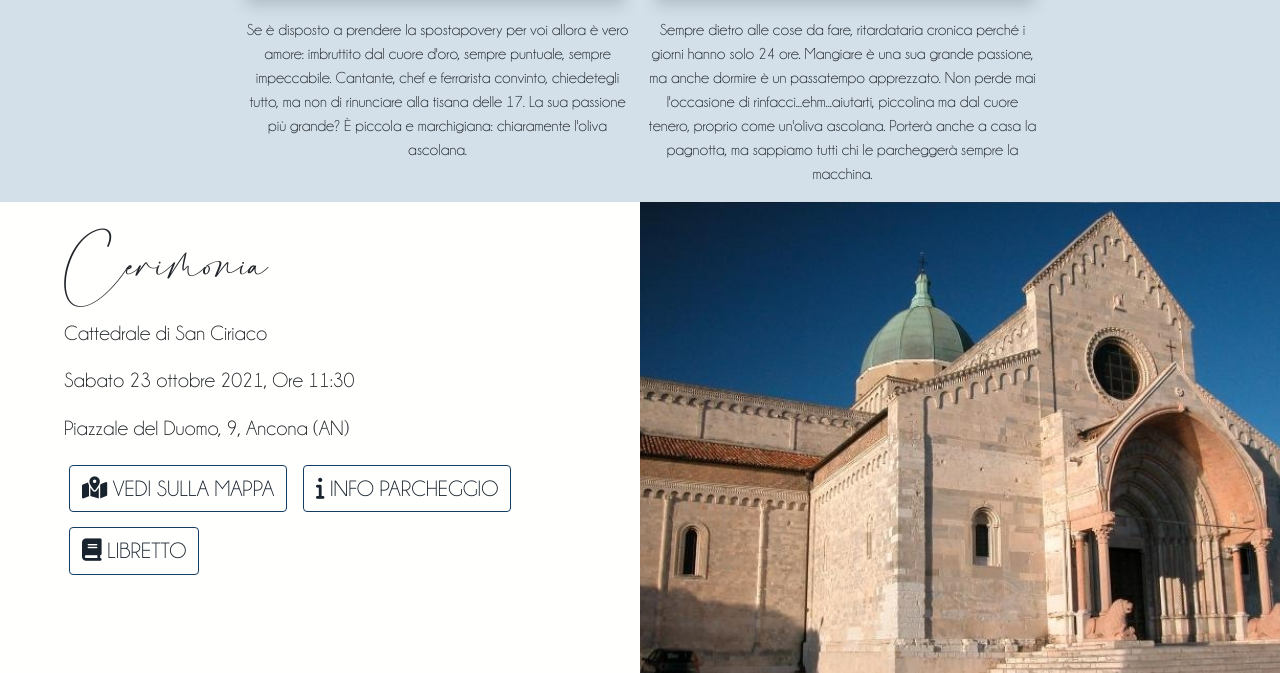
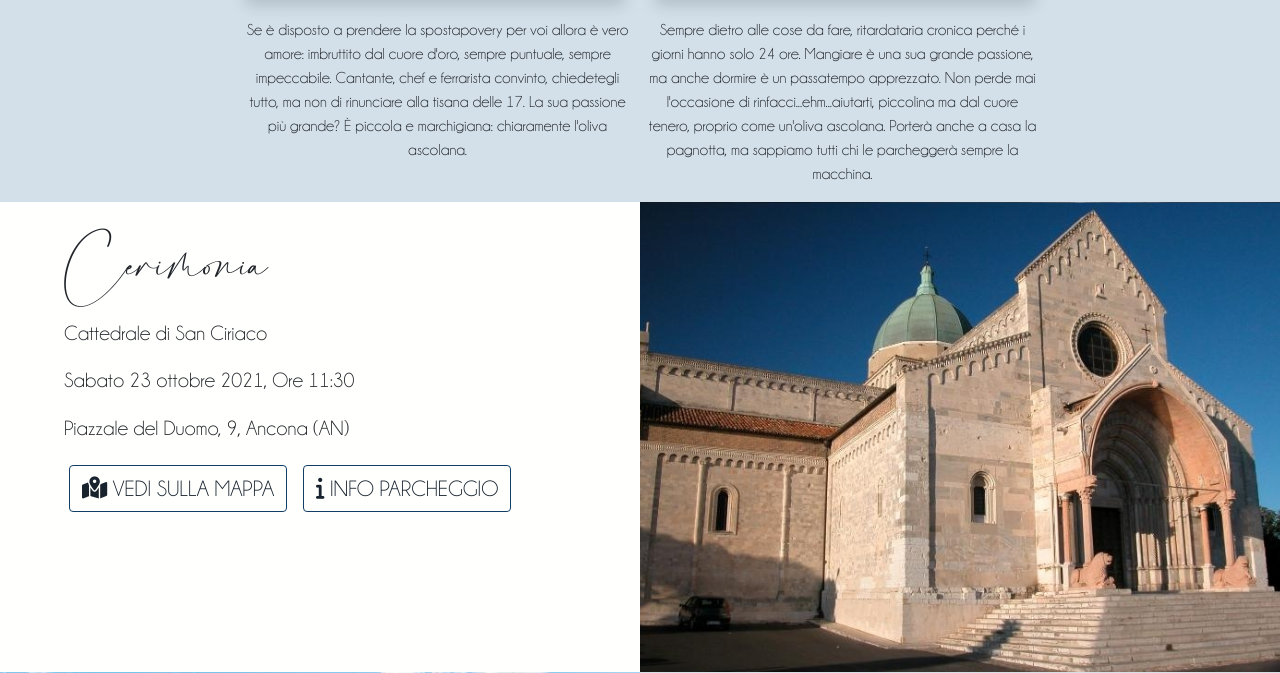
Before and after one commit to alfiogn/Flask-Wedding, a Flask app: page / in a window 1280 px wide. Shown: the part 2187-2860 px from the top of the page. Run offline with Flask 2, Linux system fonts and the light colour scheme; some libraries are stand-ins or nearby versions.

Commit message:
modified:   templates/home.html

```diff
--- a/templates/home.html
+++ b/templates/home.html
@@ -121,7 +121,7 @@
             <p class="lead">Piazzale del Duomo, 9, Ancona (AN)</p>
             <a class="btn body-btn" target="_blank" href="https://goo.gl/maps/A6jjquKbkrCZzsDH6" ontouchend="window.location = $(this).attr('href');"><i class="fas fa-map-marked-alt"></i> Vedi sulla mappa</a>
             <a class="btn body-btn js-scroll-trigger" href="#parcheggio" ontouchstart="$(this).trigger('click')"><i class="fas fa-info"></i> Info parcheggio</a>
-            <a class="btn body-btn js-scroll-trigger" href="{{ url_for('cerimonia') }}" ontouchstart="$(this).trigger('click')"><i class="fas fa-book"></i> Libretto</a>
+            <!-- <a class="btn body-btn js-scroll-trigger" href="{{ url_for('cerimonia') }}" ontouchstart="$(this).trigger('click')"><i class="fas fa-book"></i> Libretto</a>-->
           </div>
         </div>
         <div class="col-lg text-left" style="padding: 0px">
```
